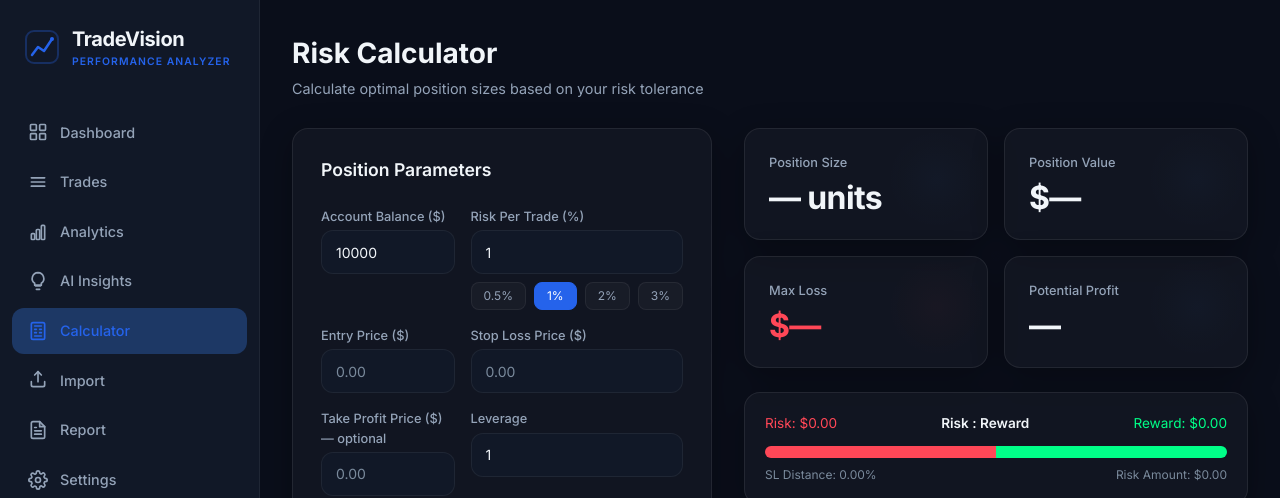
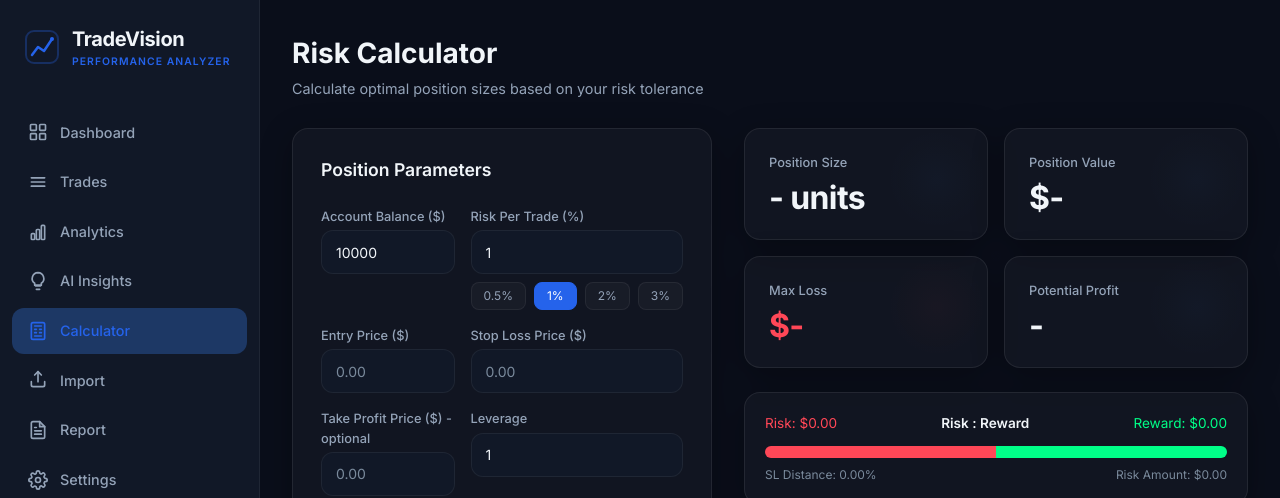
Before and after one commit to Webmsaster/tradevision-ai, a Next.js app: page /calculator in a window 1280 px wide. Shown: the top 498 px of the page. Built offline with nearby package versions, Linux system fonts and the light colour scheme; no server answers.

Commit message:
Normalize punctuation to avoid mojibake in docs and UI text

```diff
--- a/src/app/analytics/page.tsx
+++ b/src/app/analytics/page.tsx
@@ -13,7 +13,7 @@ import { formatFinite } from '@/utils/formatters';
 import StatCard from '@/components/StatCard';
 import Skeleton from '@/components/Skeleton';
 
-// Lazy load Recharts-based component – no SSR needed
+// Lazy load Recharts-based component - no SSR needed
 const PerformanceChart = dynamic(
   () => import('@/components/PerformanceChart'),
   {
--- a/src/app/calculator/page.tsx
+++ b/src/app/calculator/page.tsx
@@ -203,7 +203,7 @@ export default function CalculatorPage() {
 
             {/* Take Profit */}
             <div className="input-group">
-              <label htmlFor="calc-takeprofit" className="input-label">Take Profit Price ($) — optional</label>
+              <label htmlFor="calc-takeprofit" className="input-label">Take Profit Price ($) - optional</label>
               <input
                 id="calc-takeprofit"
                 className="input"
@@ -267,24 +267,24 @@ export default function CalculatorPage() {
           <div className="calc-results-grid">
             <StatCard
               label="Position Size"
-              value={calculations.valid ? fmtUnits(calculations.positionSize) : '—'}
+              value={calculations.valid ? fmtUnits(calculations.positionSize) : '-'}
               suffix=" units"
             />
             <StatCard
               label="Position Value"
-              value={calculations.valid ? fmt(calculations.positionValue) : '—'}
+              value={calculations.valid ? fmt(calculations.positionValue) : '-'}
               prefix="$"
             />
             {leverage > 1 && (
               <StatCard
                 label="Margin Required"
-                value={calculations.valid ? fmt(calculations.marginRequired) : '—'}
+                value={calculations.valid ? fmt(calculations.marginRequired) : '-'}
                 prefix="$"
               />
             )}
             <StatCard
               label="Max Loss"
-              value={calculations.valid ? fmt(calculations.maxLoss) : '—'}
+              value={calculations.valid ? fmt(calculations.maxLoss) : '-'}
               prefix="$"
               variant="loss"
             />
@@ -293,7 +293,7 @@ export default function CalculatorPage() {
               value={
                 calculations.valid && calculations.potentialProfit !== null
                   ? fmt(calculations.potentialProfit)
-                  : '—'
+                  : '-'
               }
               prefix={calculations.potentialProfit !== null ? '$' : ''}
               variant={calculations.potentialProfit !== null ? 'profit' : 'default'}
--- a/src/app/globals.css
+++ b/src/app/globals.css
@@ -1,6 +1,6 @@
 /* ============================================
    AI Trading Journal & Performance Analyzer
-   Consolidated Styles — Tailwind + Design System
+   Consolidated Styles - Tailwind + Design System
    ============================================ */
 
 @import "tailwindcss";
@@ -1057,7 +1057,7 @@ tr:last-child td { border-bottom: none; }
   border-color: rgba(0, 255, 136, 0.2);
 }
 
-/* Sortable table headers – keyboard focus */
+/* Sortable table headers - keyboard focus */
 .trade-table th:focus-visible {
   outline: 2px solid var(--accent-blue);
   outline-offset: -2px;
--- a/src/app/page.tsx
+++ b/src/app/page.tsx
@@ -41,7 +41,7 @@ function loadWidgetSettings(): DashboardWidgets {
   return defaults;
 }
 
-// Lazy load Recharts-based component – no SSR needed
+// Lazy load Recharts-based component - no SSR needed
 const EquityCurve = dynamic(() => import('@/components/EquityCurve'), {
   ssr: false,
   loading: () => <Skeleton variant="card" />,
--- a/src/app/trades/layout.tsx
+++ b/src/app/trades/layout.tsx
@@ -2,7 +2,7 @@ import type { Metadata } from 'next';
 
 export const metadata: Metadata = {
   title: 'Trades | TradeVision AI',
-  description: 'Manage your trades — add, edit, filter, and review your complete trading history.',
+  description: 'Manage your trades - add, edit, filter, and review your complete trading history.',
 };
 
 export default function TradesLayout({ children }: { children: React.ReactNode }) {
--- a/src/components/TradeTable.tsx
+++ b/src/components/TradeTable.tsx
@@ -217,7 +217,7 @@ export default function TradeTable({
                   {formatPercent(trade.pnlPercent)}
                 </td>
                 {!compact && (
-                  <td>{trade.fees != null ? formatPrice(trade.fees) : '—'}</td>
+                  <td>{trade.fees != null ? formatPrice(trade.fees) : '-'}</td>
                 )}
                 {!compact && (
                   <td>
--- a/src/data/sampleTrades.ts
+++ b/src/data/sampleTrades.ts
@@ -19,7 +19,7 @@ import { Trade } from '@/types/trade';
 // =============================================================================
 
 export const sampleTrades: Trade[] = [
-  // ===== TRADE #1 — BTC/USDT Long WIN =====
+  // ===== TRADE #1 - BTC/USDT Long WIN =====
   {
     id: 'sample-1',
     pair: 'BTC/USDT',
@@ -39,7 +39,7 @@ export const sampleTrades: Trade[] = [
     leverage: 2,
   },
 
-  // ===== TRADE #2 — ETH/USDT Long WIN =====
+  // ===== TRADE #2 - ETH/USDT Long WIN =====
   {
     id: 'sample-2',
     pair: 'ETH/USDT',
@@ -59,7 +59,7 @@ export const sampleTrades: Trade[] = [
     leverage: 2,
   },
 
-  // ===== TRADE #3 — SOL/USDT Long WIN =====
+  // ===== TRADE #3 - SOL/USDT Long WIN =====
   {
     id: 'sample-3',
     pair: 'SOL/USDT',
@@ -79,7 +79,7 @@ export const sampleTrades: Trade[] = [
     leverage: 3,
   },
 
-  // ===== TRADE #4 — BTC/USDT Short LOSS (Loss Aversion: large loss -3.7%) =====
+  // ===== TRADE #4 - BTC/USDT Short LOSS (Loss Aversion: large loss -3.7%) =====
   {
     id: 'sample-4',
     pair: 'BTC/USDT',
@@ -99,7 +99,7 @@ export const sampleTrades: Trade[] = [
     leverage: 2,
   },
 
-  // ===== TRADE #5 — DOGE/USDT Long WIN (small win +1.2%) =====
+  // ===== TRADE #5 - DOGE/USDT Long WIN (small win +1.2%) =====
   {
     id: 'sample-5',
     pair: 'DOGE/USDT',
@@ -119,7 +119,7 @@ export const sampleTrades: Trade[] = [
     leverage: 2,
   },
 
-  // ===== TRADE #6 — XRP/USDT Long LOSS (Loss Aversion: large loss) =====
+  // ===== TRADE #6 - XRP/USDT Long LOSS (Loss Aversion: large loss) =====
   {
     id: 'sample-6',
     pair: 'XRP/USDT',
@@ -139,7 +139,7 @@ export const sampleTrades: Trade[] = [
     leverage: 2,
   },
 
-  // ===== TRADE #7 — BTC/USDT Long WIN =====
+  // ===== TRADE #7 - BTC/USDT Long WIN =====
   {
     id: 'sample-7',
     pair: 'BTC/USDT',
@@ -159,7 +159,7 @@ export const sampleTrades: Trade[] = [
     leverage: 2,
   },
 
-  // ===== TRADE #8 — BNB/USDT Short WIN =====
+  // ===== TRADE #8 - BNB/USDT Short WIN =====
   {
     id: 'sample-8',
     pair: 'BNB/USDT',
@@ -179,7 +179,7 @@ export const sampleTrades: Trade[] = [
     leverage: 2,
   },
 
-  // ===== TRADE #9 — AVAX/USDT Long LOSS =====
+  // ===== TRADE #9 - AVAX/USDT Long LOSS =====
   {
     id: 'sample-9',
     pair: 'AVAX/USDT',
@@ -199,7 +199,7 @@ export const sampleTrades: Trade[] = [
     leverage: 2,
   },
 
-  // ===== TRADE #10 — BTC/USDT Long WIN (Bad Time: 3 AM but this one wins) =====
+  // ===== TRADE #10 - BTC/USDT Long WIN (Bad Time: 3 AM but this one wins) =====
   {
     id: 'sample-10',
     pair: 'BTC/USDT',
@@ -219,7 +219,7 @@ export const sampleTrades: Trade[] = [
     leverage: 2,
   },
 
-  // ===== TRADE #11 — ETH/USDT Short LOSS (Bad Time: 2:30 AM) =====
+  // ===== TRADE #11 - ETH/USDT Short LOSS (Bad Time: 2:30 AM) =====
   {
     id: 'sample-11',
     pair: 'ETH/USDT',
@@ -239,7 +239,7 @@ export const sampleTrades: Trade[] = [
     leverage: 2,
   },
 
-  // ===== TRADE #12 — SOL/USDT Short LOSS =====
+  // ===== TRADE #12 - SOL/USDT Short LOSS =====
   {
     id: 'sample-12',
     pair: 'SOL/USDT',
@@ -259,7 +259,7 @@ export const sampleTrades: Trade[] = [
     leverage: 2,
   },
 
-  // ===== TRADE #13 — BTC/USDT Long WIN =====
+  // ===== TRADE #13 - BTC/USDT Long WIN =====
   {
     id: 'sample-13',
     pair: 'BTC/USDT',
@@ -279,7 +279,7 @@ export const sampleTrades: Trade[] = [
     leverage: 3,
   },
 
-  // ===== TRADE #14 — MATIC/USDT Long LOSS =====
+  // ===== TRADE #14 - MATIC/USDT Long LOSS =====
   {
     id: 'sample-14',
     pair: 'MATIC/USDT',
@@ -304,7 +304,7 @@ export const sampleTrades: Trade[] = [
   // Three consecutive losses (#15, #16, #17) followed by an oversized position (#18)
   // ==========================================================================
 
-  // ===== TRADE #15 — ETH/USDT Long LOSS (1st consecutive loss) =====
+  // ===== TRADE #15 - ETH/USDT Long LOSS (1st consecutive loss) =====
   {
     id: 'sample-15',
     pair: 'ETH/USDT',
@@ -324,7 +324,7 @@ export const sampleTrades: Trade[] = [
     leverage: 2,
   },
 
-  // ===== TRADE #16 — SOL/USDT Short LOSS (2nd consecutive loss) =====
+  // ===== TRADE #16 - SOL/USDT Short LOSS (2nd consecutive loss) =====
   {
     id: 'sample-16',
     pair: 'SOL/USDT',
@@ -344,7 +344,7 @@ export const sampleTrades: Trade[] = [
     leverage: 2,
   },
 
-  // ===== TRADE #17 — BNB/USDT Long LOSS (3rd consecutive loss) =====
+  // ===== TRADE #17 - BNB/USDT Long LOSS (3rd consecutive loss) =====
   {
     id: 'sample-17',
     pair: 'BNB/USDT',
@@ -364,7 +364,7 @@ export const sampleTrades: Trade[] = [
     leverage: 2,
   },
 
-  // ===== TRADE #18 — ETH/USDT Long LOSS (REVENGE TRADE: 2.5x normal quantity!) =====
+  // ===== TRADE #18 - ETH/USDT Long LOSS (REVENGE TRADE: 2.5x normal quantity!) =====
   {
     id: 'sample-18',
     pair: 'ETH/USDT',
@@ -372,7 +372,7 @@ export const sampleTrades: Trade[] = [
     entryPrice: 3100,
     exitPrice: 3020,
     quantity: 1.5, // Normal is ~0.5-0.8, this is 2-3x oversized
-    entryDate: '2024-07-06T19:00:00Z', // Same day as #17 — emotional
+    entryDate: '2024-07-06T19:00:00Z', // Same day as #17 - emotional
     exitDate: '2024-07-07T02:00:00Z',
     // pnl = (3020 - 3100) * 1.5 * 3 - 8.00 = (-80) * 1.5 * 3 - 8.00 = -360 - 8.00 = -368.00
     pnl: -368.00,
@@ -388,7 +388,7 @@ export const sampleTrades: Trade[] = [
   // Recovery / Mixed trades #19-#29
   // ==========================================================================
 
-  // ===== TRADE #19 — BTC/USDT Long WIN =====
+  // ===== TRADE #19 - BTC/USDT Long WIN =====
   {
     id: 'sample-19',
     pair: 'BTC/USDT',
@@ -408,7 +408,7 @@ export const sampleTrades: Trade[] = [
     leverage: 2,
   },
 
-  // ===== TRADE #20 — DOGE/USDT Short LOSS =====
+  // ===== TRADE #20 - DOGE/USDT Short LOSS =====
   {
     id: 'sample-20',
     pair: 'DOGE/USDT',
@@ -428,7 +428,7 @@ export const sampleTrades: Trade[] = [
     leverage: 1,
   },
 
-  // ===== TRADE #21 — SOL/USDT Long WIN =====
+  // ===== TRADE #21 - SOL/USDT Long WIN =====
   {
     id: 'sample-21',
     pair: 'SOL/USDT',
@@ -448,7 +448,7 @@ export const sampleTrades: Trade[] = [
     leverage: 2,
   },
 
-  // ===== TRADE #22 — XRP/USDT Short LOSS (Bad Time: 3:45 AM, holding loser) =====
+  // ===== TRADE #22 - XRP/USDT Short LOSS (Bad Time: 3:45 AM, holding loser) =====
   {
     id: 'sample-22',
     pair: 'XRP/USDT',
@@ -468,7 +468,7 @@ export const sampleTrades: Trade[] = [
     leverage: 2,
   },
 
-  // ===== TRADE #23 — BTC/USDT Long WIN =====
+  // ===== TRADE #23 - BTC/USDT Long WIN =====
   {
     id: 'sample-23',
     pair: 'BTC/USDT',
@@ -488,7 +488,7 @@ export const sampleTrades: Trade[] = [
     leverage: 2,
   },
 
-  // ===== TRADE #24 — ETH/USDT Long LOSS (Loss Aversion: -4.2% loss) =====
+  // ===== TRADE #24 - ETH/USDT Long LOSS (Loss Aversion: -4.2% loss) =====
   {
     id: 'sample-24',
     pair: 'ETH/USDT',
@@ -508,7 +508,7 @@ export const sampleTrades: Trade[] = [
     leverage: 2,
   },
 
-  // ===== TRADE #25 — BTC/USDT Short WIN =====
+  // ===== TRADE #25 - BTC/USDT Short WIN =====
   {
     id: 'sample-25',
     pair: 'BTC/USDT',
@@ -528,7 +528,7 @@ export const sampleTrades: Trade[] = [
     leverage: 2,
   },
 
-  // ===== TRADE #26 — AVAX/USDT Long LOSS (Bad Time: 2:10 AM) =====
+  // ===== TRADE #26 - AVAX/USDT Long LOSS (Bad Time: 2:10 AM) =====
   {
     id: 'sample-26',
     pair: 'AVAX/USDT',
@@ -548,7 +548,7 @@ export const sampleTrades: Trade[] = [
     leverage: 2,
   },
 
-  // ===== TRADE #27 — BNB/USDT Long WIN =====
+  // ===== TRADE #27 - BNB/USDT Long WIN =====
   {
     id: 'sample-27',
     pair: 'BNB/USDT',
@@ -568,7 +568,7 @@ export const sampleTrades: Trade[] = [
     leverage: 2,
   },
 
-  // ===== TRADE #28 — DOGE/USDT Short LOSS (Bad Time: 3:20 AM) =====
+  // ===== TRADE #28 - DOGE/USDT Short LOSS (Bad Time: 3:20 AM) =====
   {
     id: 'sample-28',
     pair: 'DOGE/USDT',
@@ -588,7 +588,7 @@ export const sampleTrades: Trade[] = [
     leverage: 1,
   },
 
-  // ===== TRADE #29 — SOL/USDT Short WIN =====
+  // ===== TRADE #29 - SOL/USDT Short WIN =====
   {
     id: 'sample-29',
     pair: 'SOL/USDT',
@@ -613,7 +613,7 @@ export const sampleTrades: Trade[] = [
   // 4 wins in a row (#30-#33) then overleverage on #34 (10x)
   // ==========================================================================
 
-  // ===== TRADE #30 — BTC/USDT Long WIN (streak 1/4) =====
+  // ===== TRADE #30 - BTC/USDT Long WIN (streak 1/4) =====
   {
     id: 'sample-30',
     pair: 'BTC/USDT',
@@ -633,7 +633,7 @@ export const sampleTrades: Trade[] = [
     leverage: 2,
   },
 
-  // ===== TRADE #31 — ETH/USDT Long WIN (streak 2/4) =====
+  // ===== TRADE #31 - ETH/USDT Long WIN (streak 2/4) =====
   {
     id: 'sample-31',
     pair: 'ETH/USDT',
@@ -653,7 +653,7 @@ export const sampleTrades: Trade[] = [
     leverage: 3,
   },
 
-  // ===== TRADE #32 — SOL/USDT Long WIN (streak 3/4) =====
+  // ===== TRADE #32 - SOL/USDT Long WIN (streak 3/4) =====
   {
     id: 'sample-32',
     pair: 'SOL/USDT',
@@ -673,7 +673,7 @@ export const sampleTrades: Trade[] = [
     leverage: 2,
   },
 
-  // ===== TRADE #33 — BTC/USDT Long WIN (streak 4/4) =====
+  // ===== TRADE #33 - BTC/USDT Long WIN (streak 4/4) =====
   {
     id: 'sample-33',
     pair: 'BTC/USDT',
@@ -693,7 +693,7 @@ export const sampleTrades: Trade[] = [
     leverage: 2,
   },
 
-  // ===== TRADE #34 — ETH/USDT Long LOSS (OVERLEVERAGE: 10x after win streak!) =====
+  // ===== TRADE #34 - ETH/USDT Long LOSS (OVERLEVERAGE: 10x after win streak!) =====
   {
     id: 'sample-34',
     pair: 'ETH/USDT',
@@ -717,7 +717,7 @@ export const sampleTrades: Trade[] = [
   // Continued mixed trades #35-#57
   // ==========================================================================
 
-  // ===== TRADE #35 — BTC/USDT Long LOSS =====
+  // ===== TRADE #35 - BTC/USDT Long LOSS =====
   {
     id: 'sample-35',
     pair: 'BTC/USDT',
@@ -737,7 +737,7 @@ export const sampleTrades: Trade[] = [
     leverage: 2,
   },
 
-  // ===== TRADE #36 — SOL/USDT Long WIN =====
+  // ===== TRADE #36 - SOL/USDT Long WIN =====
   {
     id: 'sample-36',
     pair: 'SOL/USDT',
@@ -757,7 +757,7 @@ export const sampleTrades: Trade[] = [
     leverage: 2,
   },
 
-  // ===== TRADE #37 — XRP/USDT Long LOSS =====
+  // ===== TRADE #37 - XRP/USDT Long LOSS =====
   {
     id: 'sample-37',
     pair: 'XRP/USDT',
@@ -777,7 +777,7 @@ export const sampleTrades: Trade[] = [
     leverage: 1,
   },
 
-  // ===== TRADE #38 — BTC/USDT Long WIN =====
+  // ===== TRADE #38 - BTC/USDT Long WIN =====
   {
     id: 'sample-38',
     pair: 'BTC/USDT',
@@ -797,7 +797,7 @@ export const sampleTrades: Trade[] = [
     leverage: 3,
   },
 
-  // ===== TRADE #39 — DOGE/USDT Long LOSS (Bad Time: 2:50 AM) =====
+  // ===== TRADE #39 - DOGE/USDT Long LOSS (Bad Time: 2:50 AM) =====
   {
     id: 'sample-39',
     pair: 'DOGE/USDT',
@@ -817,7 +817,7 @@ export const sampleTrades: Trade[] = [
     leverage: 1,
   },
 
-  // ===== TRADE #40 — ETH/USDT Short WIN =====
+  // ===== TRADE #40 - ETH/USDT Short WIN =====
   {
     id: 'sample-40',
     pair: 'ETH/USDT',
@@ -837,7 +837,7 @@ export const sampleTrades: Trade[] = [
     leverage: 2,
   },
 
-  // ===== TRADE #41 — BTC/USDT Long LOSS =====
+  // ===== TRADE #41 - BTC/USDT Long LOSS =====
   {
     id: 'sample-41',
     pair: 'BTC/USDT',
@@ -857,7 +857,7 @@ export const sampleTrades: Trade[] = [
     leverage: 2,
   },
 
-  // ===== TRADE #42 — MATIC/USDT Long WIN =====
+  // ===== TRADE #42 - MATIC/USDT Long WIN =====
   {
     id: 'sample-42',
     pair: 'MATIC/USDT',
@@ -877,7 +877,7 @@ export const sampleTrades: Trade[] = [
     leverage: 2,
   },
 
-  // ===== TRADE #43 — BNB/USDT Short WIN =====
+  // ===== TRADE #43 - BNB/USDT Short WIN =====
   {
     id: 'sample-43',
     pair: 'BNB/USDT',
@@ -897,7 +897,7 @@ export const sampleTrades: Trade[] = [
     leverage: 2,
   },
 
-  // ===== TRADE #44 — SOL/USDT Short WIN =====
+  // ===== TRADE #44 - SOL/USDT Short WIN =====
   {
     id: 'sample-44',
     pair: 'SOL/USDT',
@@ -917,7 +917,7 @@ export const sampleTrades: Trade[] = [
     leverage: 2,
   },
 
-  // ===== TRADE #45 — BTC/USDT Long WIN =====
+  // ===== TRADE #45 - BTC/USDT Long WIN =====
   {
     id: 'sample-45',
     pair: 'BTC/USDT',
@@ -937,7 +937,7 @@ export const sampleTrades: Trade[] = [
     leverage: 2,
   },
 
-  // ===== TRADE #46 — ETH/USDT Long LOSS (Loss Aversion: large loss) =====
+  // ===== TRADE #46 - ETH/USDT Long LOSS (Loss Aversion: large loss) =====
   {
     id: 'sample-46',
     pair: 'ETH/USDT',
@@ -957,7 +957,7 @@ export const sampleTrades: Trade[] = [
     leverage: 2,
   },
 
-  // ===== TRADE #47 — AVAX/USDT Long LOSS =====
+  // ===== TRADE #47 - AVAX/USDT Long LOSS =====
   {
     id: 'sample-47',
     pair: 'AVAX/USDT',
@@ -977,7 +977,7 @@ export const sampleTrades: Trade[] = [
     leverage: 2,
   },
 
-  // ===== TRADE #48 — BTC/USDT Long LOSS =====
+  // ===== TRADE #48 - BTC/USDT Long LOSS =====
   {
     id: 'sample-48',
     pair: 'BTC/USDT',
@@ -997,7 +997,7 @@ export const sampleTrades: Trade[] = [
     leverage: 2,
   },
 
-  // ===== TRADE #49 — XRP/USDT Long WIN =====
+  // ===== TRADE #49 - XRP/USDT Long WIN =====
   {
     id: 'sample-49',
     pair: 'XRP/USDT',
@@ -1017,7 +1017,7 @@ export const sampleTrades: Trade[] = [
     leverage: 2,
   },
 
-  // ===== TRADE #50 — ETH/USDT Short LOSS (Bad Time: 3:00 AM) =====
+  // ===== TRADE #50 - ETH/USDT Short LOSS (Bad Time: 3:00 AM) =====
   {
     id: 'sample-50',
     pair: 'ETH/USDT',
@@ -1037,7 +1037,7 @@ export const sampleTrades: Trade[] = [
     leverage: 2,
   },
 
-  // ===== TRADE #51 — BTC/USDT Long WIN =====
+  // ===== TRADE #51 - BTC/USDT Long WIN =====
   {
     id: 'sample-51',
     pair: 'BTC/USDT',
@@ -1057,7 +1057,7 @@ export const sampleTrades: Trade[] = [
     leverage: 2,
   },
 
-  // ===== TRADE #52 — SOL/USDT Short LOSS =====
+  // ===== TRADE #52 - SOL/USDT Short LOSS =====
   {
     id: 'sample-52',
     pair: 'SOL/USDT',
@@ -1077,7 +1077,7 @@ export const sampleTrades: Trade[] = [
     leverage: 2,
   },
 
-  // ===== TRADE #53 — DOGE/USDT Long LOSS (Loss Aversion: -4.5%) =====
+  // ===== TRADE #53 - DOGE/USDT Long LOSS (Loss Aversion: -4.5%) =====
   {
     id: 'sample-53',
     pair: 'DOGE/USDT',
@@ -1097,7 +1097,7 @@ export const sampleTrades: Trade[] = [
     leverage: 1,
   },
 
-  // ===== TRADE #54 — BTC/USDT Short WIN =====
+  // ===== TRADE #54 - BTC/USDT Short WIN =====
   {
     id: 'sample-54',
     pair: 'BTC/USDT',
@@ -1117,7 +1117,7 @@ export const sampleTrades: Trade[] = [
     leverage: 3,
   },
 
-  // ===== TRADE #55 — ETH/USDT Long WIN =====
+  // ===== TRADE #55 - ETH/USDT Long WIN =====
   {
     id: 'sample-55',
     pair: 'ETH/USDT',
@@ -1137,7 +1137,7 @@ export const sampleTrades: Trade[] = [
     leverage: 2,
   },
 
-  // ===== TRADE #56 — BNB/USDT Long WIN (small win +1.6%) =====
+  // ===== TRADE #56 - BNB/USDT Long WIN (small win +1.6%) =====
   {
     id: 'sample-56',
     pair: 'BNB/USDT',
@@ -1157,7 +1157,7 @@ export const sampleTrades: Trade[] = [
     leverage: 2,
   },
 
-  // ===== TRADE #57 — SOL/USDT Long WIN (5x leverage — risky but paid off) =====
+  // ===== TRADE #57 - SOL/USDT Long WIN (5x leverage - risky but paid off) =====
   {
     id: 'sample-57',
     pair: 'SOL/USDT',
@@ -1177,7 +1177,7 @@ export const sampleTrades: Trade[] = [
     leverage: 5,
   },
 
-  // ===== TRADE #58 — BTC/USDT Long WIN =====
+  // ===== TRADE #58 - BTC/USDT Long WIN =====
   {
     id: 'sample-58',
     pair: 'BTC/USDT',
@@ -1197,7 +1197,7 @@ export const sampleTrades: Trade[] = [
     leverage: 2,
   },
 
-  // ===== TRADE #59 — XRP/USDT Long WIN =====
+  // ===== TRADE #59 - XRP/USDT Long WIN =====
   {
     id: 'sample-59',
     pair: 'XRP/USDT',
@@ -1217,7 +1217,7 @@ export const sampleTrades: Trade[] = [
     leverage: 2,
   },
 
-  // ===== TRADE #60 — AVAX/USDT Short WIN =====
+  // ===== TRADE #60 - AVAX/USDT Short WIN =====
   {
     id: 'sample-60',
     pair: 'AVAX/USDT',
@@ -1237,7 +1237,7 @@ export const sampleTrades: Trade[] = [
     leverage: 2,
   },
 
-  // ===== TRADE #61 — BTC/USDT Long LOSS =====
+  // ===== TRADE #61 - BTC/USDT Long LOSS =====
   {
     id: 'sample-61',
     pair: 'BTC/USDT',
@@ -1257,7 +1257,7 @@ export const sampleTrades: Trade[] = [
     leverage: 2,
   },
 
-  // ===== TRADE #62 — ETH/USDT Long WIN (small win) =====
+  // ===== TRADE #62 - ETH/USDT Long WIN (small win) =====
   {
     id: 'sample-62',
     pair: 'ETH/USDT',
@@ -1277,7 +1277,7 @@ export const sampleTrades: Trade[] = [
     leverage: 2,
   },
 
-  // ===== TRADE #63 — DOGE/USDT Long LOSS =====
+  // ===== TRADE #63 - DOGE/USDT Long LOSS =====
   {
     id: 'sample-63',
     pair: 'DOGE/USDT',
@@ -1297,7 +1297,7 @@ export const sampleTrades: Trade[] = [
     leverage: 1,
   },
 
-  // ===== TRADE #64 — BTC/USDT Long LOSS =====
+  // ===== TRADE #64 - BTC/USDT Long LOSS =====
   {
     id: 'sample-64',
     pair: 'BTC/USDT',
@@ -1317,7 +1317,7 @@ export const sampleTrades: Trade[] = [
     leverage: 2,
   },
 
-  // ===== TRADE #65 — SOL/USDT Short LOSS (Bad Time: 3:30 AM) =====
+  // ===== TRADE #65 - SOL/USDT Short LOSS (Bad Time: 3:30 AM) =====
   {
     id: 'sample-65',
     pair: 'SOL/USDT',
@@ -1337,7 +1337,7 @@ export const sampleTrades: Trade[] = [
     leverage: 2,
   },
 
-  // ===== TRADE #66 — BNB/USDT Long WIN =====
+  // ===== TRADE #66 - BNB/USDT Long WIN =====
   {
     id: 'sample-66',
     pair: 'BNB/USDT',
@@ -1357,7 +1357,7 @@ export const sampleTrades: Trade[] = [
     leverage: 2,
   },
 
-  // ===== TRADE #67 — BTC/USDT Long WIN =====
+  // ===== TRADE #67 - BTC/USDT Long WIN =====
   {
     id: 'sample-67',
     pair: 'BTC/USDT',
--- a/src/hooks/useTradeStorage.ts
+++ b/src/hooks/useTradeStorage.ts
@@ -34,9 +34,9 @@ function fireWebhook(event: 'onTradeAdd' | 'onTradeEdit' | 'onTradeDelete', trad
     if (!isValidHttpsUrl(wh.url)) return;
 
     const msg = event === 'onTradeAdd'
-      ? `New trade: ${trade?.pair} ${trade?.direction?.toUpperCase()} — PnL: $${trade?.pnl?.toFixed(2)}`
+      ? `New trade: ${trade?.pair} ${trade?.direction?.toUpperCase()} - PnL: $${trade?.pnl?.toFixed(2)}`
       : event === 'onTradeEdit'
-        ? `Trade updated: ${trade?.pair} — PnL: $${trade?.pnl?.toFixed(2)}`
+        ? `Trade updated: ${trade?.pair} - PnL: $${trade?.pnl?.toFixed(2)}`
         : `Trade deleted: ${trade?.pair ?? 'unknown'}`;
 
     const payload = wh.platform === 'discord'
--- a/src/utils/aiAnalysis.ts
+++ b/src/utils/aiAnalysis.ts
@@ -357,7 +357,7 @@ export function detectGoodRiskManagement(trades: Trade[]): AIInsight | null {
   );
 
   if (grossLoss === 0) {
-    // No losses means infinite profit factor — still counts as good risk management
+    // No losses means infinite profit factor - still counts as good risk management
     return {
       id: generateId(),
       type: 'positive',
@@ -389,7 +389,7 @@ export function detectGoodRiskManagement(trades: Trade[]): AIInsight | null {
       description:
         `Your profit factor is ${profitFactor.toFixed(2)} (above the 1.5 threshold) and your largest single loss ` +
         `was only ${maxLossPercent.toFixed(1)}% of total traded equity. Across ${trades.length} trades, this shows ` +
-        `disciplined position sizing and effective stop-loss usage. Your risk management is a key strength — ` +
+        `disciplined position sizing and effective stop-loss usage. Your risk management is a key strength - ` +
         `maintain these habits as you scale your trading size.`,
       severity: 2,
       relatedTrades: trades.slice(0, 10).map((t) => t.id),
--- a/src/utils/storage.ts
+++ b/src/utils/storage.ts
@@ -183,7 +183,7 @@ export function saveTrades(trades: Trade[]): void {
         const existing = JSON.parse(localStorage.getItem(SCREENSHOTS_KEY) || '{}');
         localStorage.setItem(SCREENSHOTS_KEY, JSON.stringify({ ...existing, ...screenshots }));
       } catch {
-        console.warn('Failed to save screenshots — storage quota may be full.');
+        console.warn('Failed to save screenshots - storage quota may be full.');
       }
     }
   } catch (error) {
```
Also changed, not shown: 1 other file (tests, documents, lock files or other folders).
